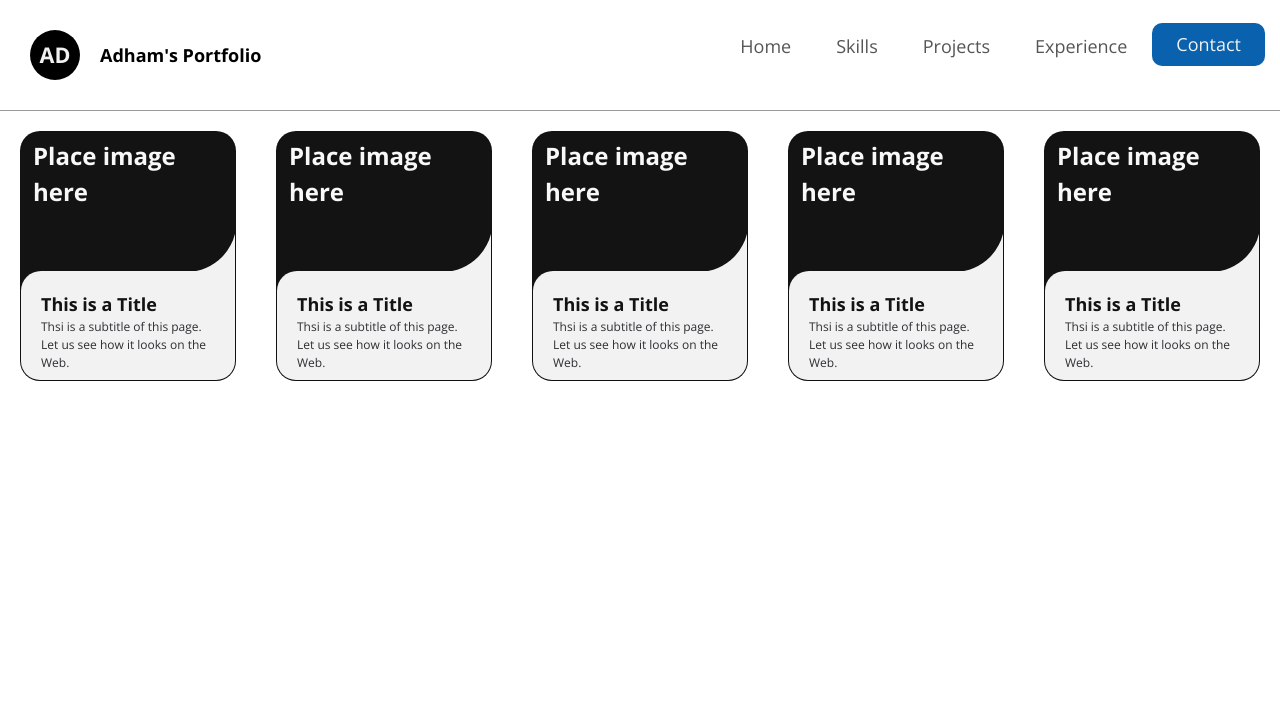
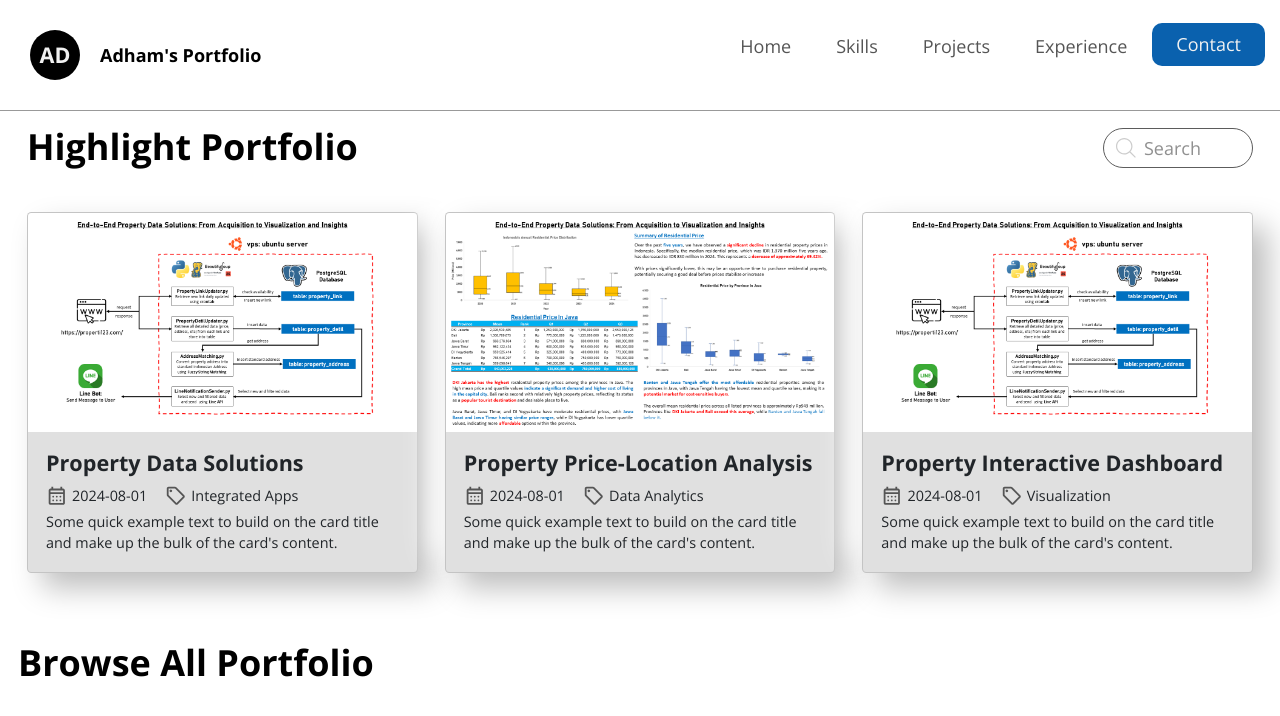
Before and after one commit to adhamhusein/portfolio-website, a Flask app: page /project in a window 1280 px wide. Shown: the top 716 px of the page. Run offline with Flask 3, Linux system fonts and the light colour scheme.

Commit message:
modify grid and add search bar.

```diff
--- a/app/static/css/project_styles.css
+++ b/app/static/css/project_styles.css
@@ -27,6 +27,8 @@ body {
 	font-optical-sizing: auto;
 	font-style: normal;
 	font-size: 1rem;
+	max-width:1440px;
+	margin:auto;
 
 	a {
 		text-decoration: none;
@@ -95,6 +97,7 @@ body {
 		}
 	}
 }
+
 
 header {
 	padding: 10px;
@@ -269,81 +272,111 @@ header nav {
 	}
 }
 
-main {
+main .search-bar {
+	justify-content: space-between;
+	align-items: center;
+	margin-right: 27px;
+	.container-input {
 		display: flex;
-    justify-content: space-evenly;
+		align-items: center;
+	}
+	.container-input .input {
+		align-items: center;
+		width: 150px;
+		height: 40px;
+		padding: 10px 0px 10px 40px;
+		border-radius: 9999px;
+		border: solid 1px #333;
+		transition: all .2s ease-in-out;
+		outline: none;
+		opacity: 0.8;
+		&:focus {
+			opacity: 1;
+			width: 300px;
+		}
+	}
+	.container-input svg {
+		position: relative;
+		left: 33px;
+	}
 }
 
-.card {
-    position: relative;
-    width: 250px;
-    height: 250px;
-    color: #2e2d31;
-    background: #131313;
-    overflow: hidden;
-    border-radius: 20px;
-    margin: 20px;
+main .highlight {
+	@media (max-width:784px) {
+		flex-direction: column;
+	}
 }
 
-  .temporary_text {
-    font-weight: bold;
-    font-size: 24px;
-    padding: 6px 12px;
-    color: #f8f8f8;
+main .highlight .card {
+	transition: 0.5s ease-out;
+	background: #e0e0e0;
+	box-shadow: 15px 15px 30px #bebebe,
+				-15px -15px 30px #ffffff;
+	&:hover {
+		box-shadow: 0 10px 20px 0 rgba(0, 0, 0, 0.2);
+		transform: scale(1.05);
+
+		.card-button {
+			transform: translate(-50%, 75%);
+			 opacity: 1;
+		}
+	}
+	.card-button {
+		transform: translate(-50%, 125%);
+		width: 60%;
+		border-radius: 1rem;
+		border: none;
+		background-color: #008df8;
+		color: var(--base-100);
+		font-size: 0.8rem;
+		padding: .5rem 0.25rem;
+		position: absolute;
+		left: 50%;
+		bottom: 0;
+		opacity: 0;
+		transition: 0.3s ease-out;
+	}
+	@media (max-width:784px) {
+		margin-bottom: 35px;
+	}
 }
 
-  .card_title {
-    font-weight: bold;
+main .highlight .card .card-body {
+	@media (max-width:1024px) {
+		padding: 10px;
+	}
+	.card-title {
+		font-size: 1.2rem;
+		@media (max-width:1024px) {
+			font-size: 0.7rem;
+		}
+	}
+	.tag {
+		font-size:  0.8rem;
+		font-weight: 300;
+		@media (max-width:1024px) {
+			font-size: 0.5rem;
 		}
 
-  .card_content {
-    position: absolute;
-    left: 0;
-    bottom: 0;
-      /* edit the width to fit card */
-    width: 100%;
-    padding: 20px;
-    background: #f2f2f2;
-    border-top-left-radius: 20px;
-      /* edit here to change the height of the content box */
-    transform: translateY(250px);
-    transition: transform .25s;
+		p {
+			margin: 0;
 		}
-
-  .card_content::before {
-    content: '';
-    position: absolute;
-    top: -47px;
-    right: -45px;
-    width: 100px;
-    height: 100px;
-    transform: rotate(-175deg);
-    border-radius: 50%;
-    box-shadow: inset 48px 48px #f2f2f2;
+		svg {
+			width: 1.2rem;
+			height: 1.2rem;
+			margin: 0;
+			fill: var(--base);
+			@media (max-width:1024px) {
+				width: 0.8rem;
+				height: 0.8rem;
 			}
-
-  .card_title {
-    color: #131313;
-    line-height: 15px;
 		}
-
-  .card_subtitle {
-    display: block;
-    font-size: 12px;
-    margin-bottom: 10px;
 	}
-
-  .card_description {
-    font-size: 14px;
-    opacity: 0;
-    transition: opacity .5s;
+	.card-text {
+		font-size:  0.8rem;
+		font-weight: 300;
+		@media (max-width:1024px) {
+			font-size: 0.5rem;
 		}
-
-  .card:hover .card_content {
-    transform: translateY(0);
 	}
-
-  .card:hover .card_description {
-    opacity: 1;
-    transition-delay: .25s;
 }
--- a/app/templates/project.html
+++ b/app/templates/project.html
@@ -4,13 +4,14 @@
     <meta charset="UTF-8">
     <meta name="viewport" content="width=device-width, initial-scale=1.0">
     <title>Adham's Portfolio</title>
-    <link rel="icon" type="image/jpg" href="{{ url_for('static', filename='images/favicon.png') }}">
+    <link rel="icon" type="image/jpg" href="../static/images/favicon.png">
     <link rel="preconnect" href="https://fonts.googleapis.com">
     <link rel="preconnect" href="https://fonts.gstatic.com" crossorigin>
     <link href="https://fonts.googleapis.com/css2?family=Open+Sans:ital,wght@0,300..800;1,300..800&display=swap" rel="stylesheet">
     <link rel="stylesheet" href="https://cdn.jsdelivr.net/npm/bootstrap@5.1.3/dist/css/bootstrap.min.css">
-    <link rel="stylesheet" href="{{ url_for('static', filename='css/project_styles.css') }}">
-    <!-- <script src="{{ url_for('static', filename='02_js/index_scripts.js') }}" defer></script> -->
+    <link rel="stylesheet" href="../static/css/project_styles.css">
+    <script src="https://cdn.jsdelivr.net/npm/bootstrap@5.1.3/dist/js/bootstrap.min.js" defer></script>
+    <script src="../static/js/index_scripts.js" defer></script>
 </head>
 <body>
     <header>
@@ -37,85 +38,76 @@
         </nav>
     </header>
     <main>
-        <article class="card">
-            <div class="temporary_text">
-                Place image here
+        <div class="search-bar mb-4 d-flex">
+            <h3 class="px-4 pt-3 fw-bold">Highlight Portfolio</h3>
+            <div class="container-input">
+                <svg fill="#000000" width="20px" height="20px" viewBox="0 0 1920 1920" xmlns="http://www.w3.org/2000/svg">
+                    <path d="M790.588 1468.235c-373.722 0-677.647-303.924-677.647-677.647 0-373.722 303.925-677.647 677.647-677.647 373.723 0 677.647 303.925 677.647 677.647 0 373.723-303.924 677.647-677.647 677.647Zm596.781-160.715c120.396-138.692 193.807-319.285 193.807-516.932C1581.176 354.748 1226.428 0 790.588 0S0 354.748 0 790.588s354.748 790.588 790.588 790.588c197.647 0 378.24-73.411 516.932-193.807l516.028 516.142 79.963-79.963-516.142-516.028Z" fill-rule="evenodd"></path>
+                </svg>
+                <input type="text" placeholder="Search" name="text" class="input">
             </div>
-            <div class="card_content">
-                <span class="card_title">This is a Title</span>
-                    <span class="card_subtitle">Thsi is a subtitle of this page. Let us see how it looks on the Web.
-                </span>
-                <p class="card_description">Lorem ipsum dolor, sit amet  expedita exercitationem recusandae aut dolor
-                    tempora aperiam itaque possimus at, cupiditate earum, quae repudiandae aspernatur? Labore minus
-                    soluta consequatur placeat.
-                </p>
+        </div>
+        <div class="highlight px-4 d-flex gap-4 justify-content-between">
+            <div class="card w-27 rounded">
+                <img src="../static/images/img-project/project-001.png" class="card-img-top">
+                <div class="card-body">
+                  <h5 class="card-title fw-bold">Property Data Solutions</h5>
+                  <div class="tag d-flex gap-3">
+                    <div class="date d-flex align-items-center gap-1">
+                        <svg xmlns="http://www.w3.org/2000/svg" viewBox="0 -960 960 960"><path d="M200-80q-33 0-56.5-23.5T120-160v-560q0-33 23.5-56.5T200-800h40v-80h80v80h320v-80h80v80h40q33 0 56.5 23.5T840-720v560q0 33-23.5 56.5T760-80H200Zm0-80h560v-400H200v400Zm0-480h560v-80H200v80Zm0 0v-80 80Zm280 240q-17 0-28.5-11.5T440-440q0-17 11.5-28.5T480-480q17 0 28.5 11.5T520-440q0 17-11.5 28.5T480-400Zm-160 0q-17 0-28.5-11.5T280-440q0-17 11.5-28.5T320-480q17 0 28.5 11.5T360-440q0 17-11.5 28.5T320-400Zm320 0q-17 0-28.5-11.5T600-440q0-17 11.5-28.5T640-480q17 0 28.5 11.5T680-440q0 17-11.5 28.5T640-400ZM480-240q-17 0-28.5-11.5T440-280q0-17 11.5-28.5T480-320q17 0 28.5 11.5T520-280q0 17-11.5 28.5T480-240Zm-160 0q-17 0-28.5-11.5T280-280q0-17 11.5-28.5T320-320q17 0 28.5 11.5T360-280q0 17-11.5 28.5T320-240Zm320 0q-17 0-28.5-11.5T600-280q0-17 11.5-28.5T640-320q17 0 28.5 11.5T680-280q0 17-11.5 28.5T640-240Z"/></svg>
+                        <p>2024-08-01</p>
+                    </div>
+                    <div class="tags d-flex align-items-center gap-1">
+                        <svg xmlns="http://www.w3.org/2000/svg" viewBox="0 -960 960 960"><path d="M856-390 570-104q-12 12-27 18t-30 6q-15 0-30-6t-27-18L103-457q-11-11-17-25.5T80-513v-287q0-33 23.5-56.5T160-880h287q16 0 31 6.5t26 17.5l352 353q12 12 17.5 27t5.5 30q0 15-5.5 29.5T856-390ZM513-160l286-286-353-354H160v286l353 354ZM260-640q25 0 42.5-17.5T320-700q0-25-17.5-42.5T260-760q-25 0-42.5 17.5T200-700q0 25 17.5 42.5T260-640Zm220 160Z"/></svg>
+                        <p>Integrated Apps</p>
+                    </div>
+                  </div>
+                  <p class="card-text mt-1">Some quick example text to build on the card title and make up the bulk of the card's content.</p>
+                </div>
+                <button class="card-button">Read More</button>
+            </div>
 
+            <div class="card w-27 rounded">
+                <img src="../static/images/img-project/project-002.png" class="card-img-top">
+                <div class="card-body">
+                  <h5 class="card-title fw-bold">Property Price-Location Analysis</h5>
+                  <div class="tag d-flex gap-3">
+                    <div class="date d-flex align-items-center gap-1">
+                        <svg xmlns="http://www.w3.org/2000/svg" viewBox="0 -960 960 960"><path d="M200-80q-33 0-56.5-23.5T120-160v-560q0-33 23.5-56.5T200-800h40v-80h80v80h320v-80h80v80h40q33 0 56.5 23.5T840-720v560q0 33-23.5 56.5T760-80H200Zm0-80h560v-400H200v400Zm0-480h560v-80H200v80Zm0 0v-80 80Zm280 240q-17 0-28.5-11.5T440-440q0-17 11.5-28.5T480-480q17 0 28.5 11.5T520-440q0 17-11.5 28.5T480-400Zm-160 0q-17 0-28.5-11.5T280-440q0-17 11.5-28.5T320-480q17 0 28.5 11.5T360-440q0 17-11.5 28.5T320-400Zm320 0q-17 0-28.5-11.5T600-440q0-17 11.5-28.5T640-480q17 0 28.5 11.5T680-440q0 17-11.5 28.5T640-400ZM480-240q-17 0-28.5-11.5T440-280q0-17 11.5-28.5T480-320q17 0 28.5 11.5T520-280q0 17-11.5 28.5T480-240Zm-160 0q-17 0-28.5-11.5T280-280q0-17 11.5-28.5T320-320q17 0 28.5 11.5T360-280q0 17-11.5 28.5T320-240Zm320 0q-17 0-28.5-11.5T600-280q0-17 11.5-28.5T640-320q17 0 28.5 11.5T680-280q0 17-11.5 28.5T640-240Z"/></svg>
+                        <p>2024-08-01</p>
+                    </div>
+                    <div class="tags d-flex align-items-center gap-1">
+                        <svg xmlns="http://www.w3.org/2000/svg" viewBox="0 -960 960 960"><path d="M856-390 570-104q-12 12-27 18t-30 6q-15 0-30-6t-27-18L103-457q-11-11-17-25.5T80-513v-287q0-33 23.5-56.5T160-880h287q16 0 31 6.5t26 17.5l352 353q12 12 17.5 27t5.5 30q0 15-5.5 29.5T856-390ZM513-160l286-286-353-354H160v286l353 354ZM260-640q25 0 42.5-17.5T320-700q0-25-17.5-42.5T260-760q-25 0-42.5 17.5T200-700q0 25 17.5 42.5T260-640Zm220 160Z"/></svg>
+                        <p>Data Analytics</p>
+                    </div>
+                  </div>
+                  <p class="card-text mt-1">Some quick example text to build on the card title and make up the bulk of the card's content.</p>
+                </div>
+                <button class="card-button">Read More</button>
             </div>
-        </article>
 
-        <article class="card">
-            <div class="temporary_text">
-                Place image here
+            <div class="card w-27 rounded">
+                <img src="../static/images/img-project/project-001.png" class="card-img-top">
+                <div class="card-body">
+                  <h5 class="card-title fw-bold">Property Interactive Dashboard</h5>
+                  <div class="tag d-flex gap-3">
+                    <div class="date d-flex align-items-center gap-1">
+                        <svg xmlns="http://www.w3.org/2000/svg" viewBox="0 -960 960 960"><path d="M200-80q-33 0-56.5-23.5T120-160v-560q0-33 23.5-56.5T200-800h40v-80h80v80h320v-80h80v80h40q33 0 56.5 23.5T840-720v560q0 33-23.5 56.5T760-80H200Zm0-80h560v-400H200v400Zm0-480h560v-80H200v80Zm0 0v-80 80Zm280 240q-17 0-28.5-11.5T440-440q0-17 11.5-28.5T480-480q17 0 28.5 11.5T520-440q0 17-11.5 28.5T480-400Zm-160 0q-17 0-28.5-11.5T280-440q0-17 11.5-28.5T320-480q17 0 28.5 11.5T360-440q0 17-11.5 28.5T320-400Zm320 0q-17 0-28.5-11.5T600-440q0-17 11.5-28.5T640-480q17 0 28.5 11.5T680-440q0 17-11.5 28.5T640-400ZM480-240q-17 0-28.5-11.5T440-280q0-17 11.5-28.5T480-320q17 0 28.5 11.5T520-280q0 17-11.5 28.5T480-240Zm-160 0q-17 0-28.5-11.5T280-280q0-17 11.5-28.5T320-320q17 0 28.5 11.5T360-280q0 17-11.5 28.5T320-240Zm320 0q-17 0-28.5-11.5T600-280q0-17 11.5-28.5T640-320q17 0 28.5 11.5T680-280q0 17-11.5 28.5T640-240Z"/></svg>
+                        <p>2024-08-01</p>
+                    </div>
+                    <div class="tags d-flex align-items-center gap-1">
+                        <svg xmlns="http://www.w3.org/2000/svg" viewBox="0 -960 960 960"><path d="M856-390 570-104q-12 12-27 18t-30 6q-15 0-30-6t-27-18L103-457q-11-11-17-25.5T80-513v-287q0-33 23.5-56.5T160-880h287q16 0 31 6.5t26 17.5l352 353q12 12 17.5 27t5.5 30q0 15-5.5 29.5T856-390ZM513-160l286-286-353-354H160v286l353 354ZM260-640q25 0 42.5-17.5T320-700q0-25-17.5-42.5T260-760q-25 0-42.5 17.5T200-700q0 25 17.5 42.5T260-640Zm220 160Z"/></svg>
+                        <p>Visualization</p>
+                    </div>
+                  </div>
+                  <p class="card-text mt-1">Some quick example text to build on the card title and make up the bulk of the card's content.</p>
+                </div>
+                <button class="card-button">Read More</button>
             </div>
-            <div class="card_content">
-                <span class="card_title">This is a Title</span>
-                    <span class="card_subtitle">Thsi is a subtitle of this page. Let us see how it looks on the Web.
-                </span>
-                <p class="card_description">Lorem ipsum dolor, sit amet  expedita exercitationem recusandae aut dolor
-                    tempora aperiam itaque possimus at, cupiditate earum, quae repudiandae aspernatur? Labore minus
-                    soluta consequatur placeat.
-                </p>
+        </div>
 
-            </div>
-        </article>
+        <h3 class="mt-5 ps-3 pt-3 fw-bold">Browse All Portfolio</h3>
+    </main>
 
-        <article class="card">
-            <div class="temporary_text">
-                Place image here
-            </div>
-            <div class="card_content">
-                <span class="card_title">This is a Title</span>
-                    <span class="card_subtitle">Thsi is a subtitle of this page. Let us see how it looks on the Web.
-                </span>
-                <p class="card_description">Lorem ipsum dolor, sit amet  expedita exercitationem recusandae aut dolor
-                    tempora aperiam itaque possimus at, cupiditate earum, quae repudiandae aspernatur? Labore minus
-                    soluta consequatur placeat.
-                </p>
-
-            </div>
-        </article>
-
-        <article class="card">
-            <div class="temporary_text">
-                Place image here
-            </div>
-            <div class="card_content">
-                <span class="card_title">This is a Title</span>
-                    <span class="card_subtitle">Thsi is a subtitle of this page. Let us see how it looks on the Web.
-                </span>
-                <p class="card_description">Lorem ipsum dolor, sit amet  expedita exercitationem recusandae aut dolor
-                    tempora aperiam itaque possimus at, cupiditate earum, quae repudiandae aspernatur? Labore minus
-                    soluta consequatur placeat.
-                </p>
-
-            </div>
-        </article>
-
-        <article class="card">
-            <div class="temporary_text">
-                Place image here
-            </div>
-            <div class="card_content">
-                <span class="card_title">This is a Title</span>
-                    <span class="card_subtitle">Thsi is a subtitle of this page. Let us see how it looks on the Web.
-                </span>
-                <p class="card_description">Lorem ipsum dolor, sit amet  expedita exercitationem recusandae aut dolor
-                    tempora aperiam itaque possimus at, cupiditate earum, quae repudiandae aspernatur? Labore minus
-                    soluta consequatur placeat.
-                </p>
-
-            </div>
-        </article>
-    </main>
 </body>
 </html>
```
Lines whose indentation alone changed are shown as unchanged.
